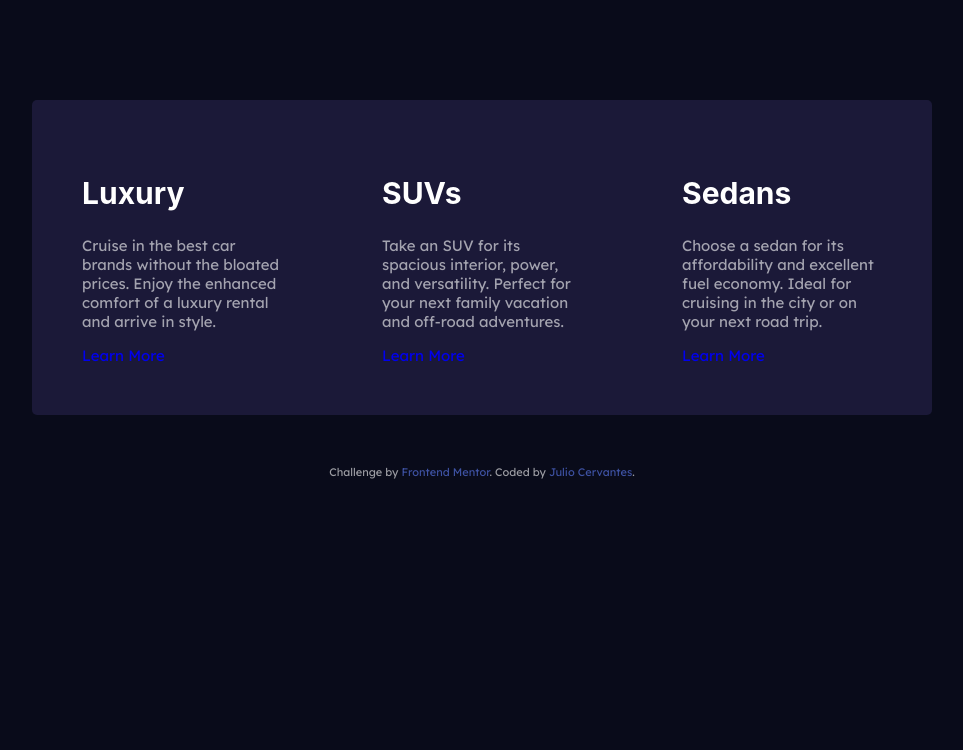
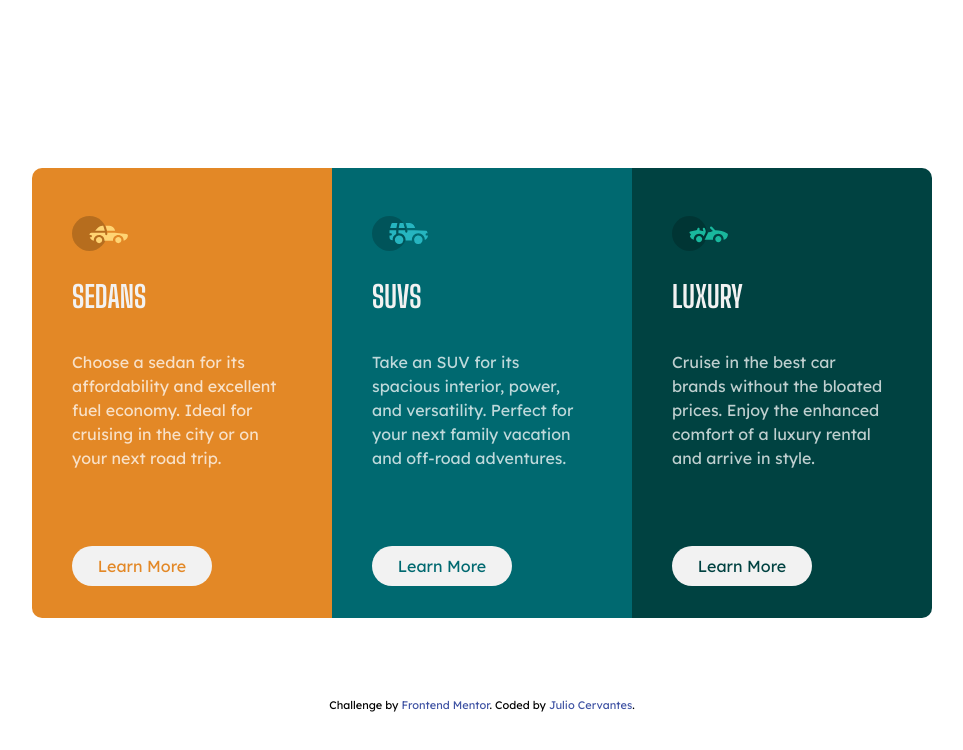
Before and after one commit to JCervantesB/jcervantesb.github.io, a plain HTML site: page FrontendMentor/3-column-preview-card/index.html in a window 1280 px wide. Shown: the whole page, without its empty margins (158-1121 px from the left). Drawn offline with Linux system fonts and the light colour scheme; files that its build step writes are made by us from their sources.

Commit message:
Add files via upload

```diff
--- /dev/null
+++ b/FrontendMentor/3-column-preview-card/css/style.css
@@ -0,0 +1,141 @@
+:root {
+    --Bright-orange: hsl(31, 77%, 52%);
+    --Dark-cyan: hsl(184, 100%, 22%);
+    --Very-dark-cyan: hsl(179, 100%, 13%);
+    --Transparent-White: hsla(0, 0%, 100%, 0.75);
+    --Very-light-gray: hsl(0, 0%, 95%);
+}
+html {
+    font-size: 62.5%;
+    box-sizing: border-box;
+}
+*, *::before, *::after{
+    box-sizing: inherit;
+}
+body {
+    font-size: 1.6rem;
+    font-family: 'Lexend Deca', sans-serif;
+}
+p {
+    color: var(--Transparent-White);
+}
+h1 {
+    font-family: 'Big Shoulders Display', cursive;
+    text-transform: uppercase;
+    color: var(--Very-light-gray);
+    font-size: 3rem;
+    font-weight: 700;
+    margin: 2rem 0;
+}
+.attribution { font-size: 11px; text-align: center; }
+.attribution a { color: hsl(228, 45%, 44%); }
+
+.container {
+    margin: 8rem 2rem;
+}
+.card {
+    display: flex;
+    flex-direction: column;
+    padding: 4rem 4rem 0 4rem;
+    height: 42rem;
+}
+.card p {
+    line-height: 1.5;
+}
+.card:first-child {
+    border-top-left-radius: 1rem;
+    border-top-right-radius: 1rem;
+}
+.card:last-child {
+    border-bottom-left-radius: 1rem;
+    border-bottom-right-radius: 1rem;
+}
+.card-sedan {
+    background-color: var(--Bright-orange);
+    color: var(--Bright-orange);
+}
+.card-suvs {
+    background-color: var(--Dark-cyan);
+    color: var(--Dark-cyan);
+}
+.card-luxury {
+    background-color: var(--Very-dark-cyan);
+    color: var(--Very-dark-cyan);
+}
+.icon {
+    width: 7rem;
+    height: 5rem;
+    padding: 2.5rem;
+}
+.icon-sedan {
+    background-image: url(../images/icon-sedans.svg);
+    background-repeat: no-repeat;
+    background-size: 80%;
+    background-position: 0 center;
+}
+.icon-suvs {
+    background-image: url(../images/icon-suvs.svg);
+    background-repeat: no-repeat;
+    background-size: 80%;
+    background-position: 0 center;
+}
+.icon-luxury {
+    background-image: url(../images/icon-luxury.svg);
+    background-repeat: no-repeat;
+    background-size: 80%;
+    background-position: 0 center;
+}
+a {
+    margin-top: 2rem;
+    text-decoration: none;
+}
+
+.btn {
+    background-color: var(--Very-light-gray);
+    border-radius: 3rem;
+    width: 14rem;
+    text-align: center;
+    padding: 1rem;
+
+}
+.btn:active {
+    background-color: unset;
+    border: 2px solid var(--Very-light-gray);
+    color: var(--Very-light-gray);
+}
+
+/*Desktop*/
+@media (min-width: 800px) {
+    body {
+        width: 100vh;
+        height: 100vh;
+        display: flex;
+        flex-direction: column;
+        align-items: center;
+        justify-content: center;
+        margin: auto;
+    }
+    .container {
+        display: grid;
+        grid-template-columns: repeat(3, 1fr);
+        border-radius: 1rem;
+    }
+    .card {
+        width: 300px;
+        height: 45rem;
+    }
+    .card:first-child {
+        border-top-left-radius: 1rem;
+        border-top-right-radius: 0rem;
+        border-bottom-left-radius: 1rem;
+    }
+    .card:last-child {
+        border-top-right-radius: 1rem;
+        border-bottom-left-radius: 0rem;
+        border-bottom-right-radius: 1rem;
+    }
+    a {
+        margin-top: 6rem;
+    }
+
+}
```
Also changed, not shown: FrontendMentor/3-column-preview-card/images/favicon-32x32.png (added), FrontendMentor/3-column-preview-card/images/icon-luxury.svg (added), FrontendMentor/3-column-preview-card/images/icon-sedans.svg (added), FrontendMentor/3-column-preview-card/images/icon-suvs.svg (added), FrontendMentor/3-column-preview-card/index.html (line endings or trailing spaces).
